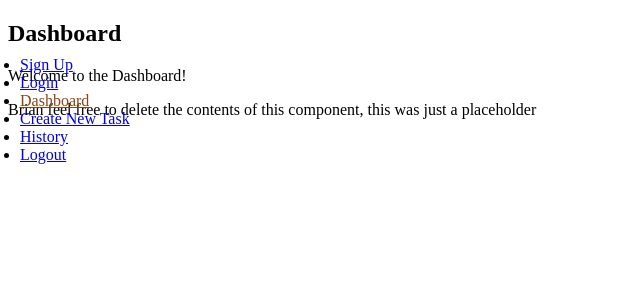
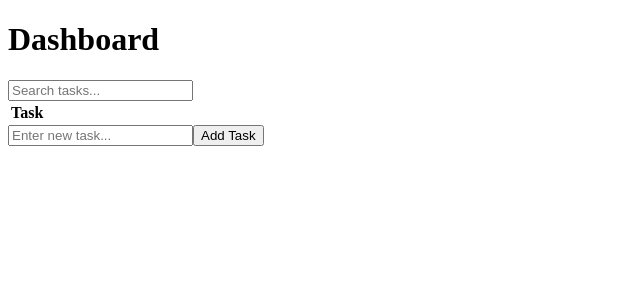
Before and after one commit to adammwaniki/Task-Manager---Group-2, a React (Create React App) app: page /dashboard in a window 1280 px wide. Shown: the top 300 px of the page, without its empty margins (0-640 px from the left). Built offline with nearby package versions, Linux system fonts and the light colour scheme.

Commit message:
first commit

```diff
--- a/db.json
+++ b/db.json
@@ -24,6 +24,11 @@
       "id": "antogachie@gmail.com",
       "name": "Anthony",
       "password": "Chelsea"
+    },
+    {
+      "id": "brian@gmail.com",
+      "name": "brian ",
+      "password": "1234"
     }
   ]
 }
--- a/src/App.js
+++ b/src/App.js
@@ -4,6 +4,7 @@ import { BrowserRouter as Router, Routes, Route } from 'react-router-dom';
 import SignUpForm from './Pages/SignUpForm';
 import LoginForm from './Pages/LoginForm';
 import Dashboard from './Pages/Dashboard';
+
 
 
 const App = () => {
@@ -13,6 +14,7 @@ const App = () => {
         <Route path="/" element={<SignUpForm />} />
         <Route path="/login" element={<LoginForm />} />
         <Route path="/dashboard" element={<Dashboard />} />
+
       </Routes>
     </Router>
   );
--- a/src/Pages/Dashboard.js
+++ b/src/Pages/Dashboard.js
@@ -1,22 +1,103 @@
+import React, { useState } from 'react';
 
+// Task Component
+const Task = ({ task, onComplete, onDelete }) => {
+  return (
+    <tr>
+      <td>{task}</td>
+      <td><button onClick={onComplete}>Complete</button></td>
+      <td><button onClick={onDelete}>Delete</button></td>
+    </tr>
+  );
+};
 
-import React from 'react';
+// Dashboard Component
+const Dashboard = () => {
+  const [tasks, setTasks] = useState([]);
+  const [searchTerm, setSearchTerm] = useState('');
 
-import NavBar from '../Components/Navbar';
+  // Add a new task
+  const addTask = (newTask) => {
+    setTasks([...tasks, newTask]);
+  };
 
+  // Remove a task by index
+  const removeTask = (index) => {
+    const updatedTasks = [...tasks];
+    updatedTasks.splice(index, 1);
+    setTasks(updatedTasks);
+  };
 
-function Dashboard() {
+  // Complete a task by index
+  const completeTask = (index) => {
+    const completedTask = tasks[index];
+    removeTask(index);
+    // Send completed task to history component
+    // (You would need to implement the history component separately)
+    console.log('Completed Task:', completedTask);
+  };
+
+  // Filter tasks based on search term
+  const filteredTasks = tasks.filter(task =>
+    task.toLowerCase().includes(searchTerm.toLowerCase())
+  );
+
   return (
     <div>
-
-        <NavBar/>
-
-      <h2>Dashboard</h2>
-      <p>Welcome to the Dashboard!</p>
-      <p>Brian feel free to delete the contents of this component, this was just a placeholder</p>
+      <h1>Dashboard</h1>
+      <input
+        type="text"
+        placeholder="Search tasks..."
+        value={searchTerm}
+        onChange={(e) => setSearchTerm(e.target.value)}
+      />
+      <table>
+        <thead>
+          <tr>
+            <th>Task</th>
+            <th></th>
+            <th></th>
+          </tr>
+        </thead>
+        <tbody>
+          {filteredTasks.map((task, index) => (
+            <Task
+              key={index}
+              task={task}
+              onComplete={() => completeTask(index)}
+              onDelete={() => removeTask(index)}
+            />
+          ))}
+        </tbody>
+      </table>
+      <NewTasks onAddTask={addTask} />
     </div>
   );
-}
+};
 
+// NewTasks Component
+const NewTasks = ({ onAddTask }) => {
+  const [newTask, setNewTask] = useState('');
+
+  const handleSubmit = (e) => {
+    e.preventDefault();
+    if (newTask.trim() !== '') {
+      onAddTask(newTask.trim());
+      setNewTask('');
+    }
+  };
+
+  return (
+    <form onSubmit={handleSubmit}>
+      <input
+        type="text"
+        value={newTask}
+        onChange={(e) => setNewTask(e.target.value)}
+        placeholder="Enter new task..."
+      />
+      <button type="submit">Add Task</button>
+    </form>
+  );
+};
 
 export default Dashboard;
```
Also changed, not shown: src/Components/Task.js (added, +44 -0 lines).
